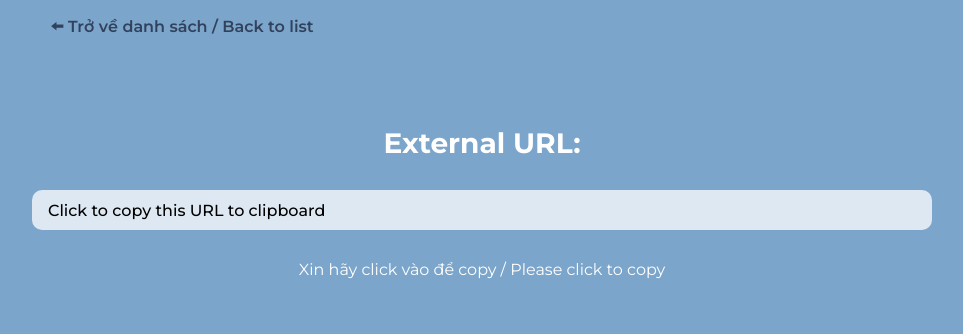
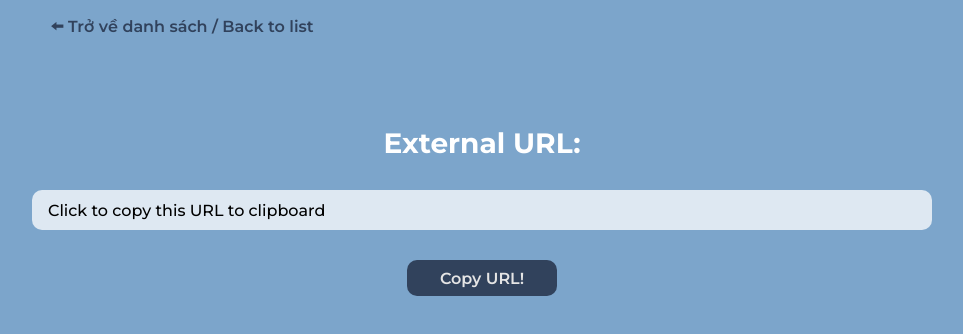
Before and after one commit to MortredN/scorm-upload, an Angular app: page /link in a window 1280 px wide. Shown: the top 334 px of the page, without its empty margins (158-1121 px from the left). Built offline with nearby package versions, Linux system fonts and the light colour scheme.

Commit message:
copy to clipboard test

```diff
--- a/package.json
+++ b/package.json
@@ -21,6 +21,7 @@
     "@angular/router": "~9.1.3",
     "adm-zip": "^0.4.14",
     "body-parser": "^1.19.0",
+    "copy-to-clipboard": "^3.3.1",
     "cors": "^2.8.5",
     "dotenv": "^8.2.0",
     "express": "^4.17.1",
--- a/src/app/link/link.component.html
+++ b/src/app/link/link.component.html
@@ -2,4 +2,4 @@
 
 <h2>External URL:</h2>
 <input type="text" id="copy-url" name="copy-url" value="Click to copy this URL to clipboard" disabled>
-<p>Xin hãy click vào để copy / Please click to copy</p>
+<div class="btn-wrap"><button (click)="copyToClipboard()" class="btn-copy">Copy URL!</button></div>
--- a/src/app/link/link.component.scss
+++ b/src/app/link/link.component.scss
@@ -26,9 +26,6 @@
 
 h2 {
     font-size: 28px;
-}
-
-h2, p {
     margin: 30px 0;
 }
 
@@ -43,14 +40,33 @@ h2, p {
     font-size: 16px;
     color: #000000;
     background-color: rgba(255, 255, 255, 0.75);
-    transition: background-color 0.25s ease-in-out;
-    cursor: pointer;
 }
 
-#copy-url:hover {
-    background-color: rgba(255, 255, 255, 0.6);
+.btn-wrap {
+    width: 150px;
+    margin: 30px auto;
 }
 
-#copy-url:active {
-    background-color: rgba(255, 255, 255, 0.45);
+.btn-copy {
+    width: 100%;
+    height: 36px;
+    font-size: 16px;
+    margin: 0;
+    border-radius: 10px;
+    border: 0;
+    font-family: 'Montserrat', sans-serif;
+    text-align: center;
+    font-weight: 600;
+    background-color: #31425C;
+    color: #E5E5E5;
+    cursor: pointer;
+    transition: background-color 0.25s ease-in-out;
 }
+
+.btn-copy:hover {
+    background-color: #27354A;
+}
+
+.btn-copy:active {
+    background-color: #18212E;
+}
--- a/src/app/link/link.component.ts
+++ b/src/app/link/link.component.ts
@@ -1,4 +1,5 @@
 import { Component, OnInit } from '@angular/core';
+import copy from 'copy-to-clipboard';
 
 @Component({
   selector: 'app-link',
@@ -12,4 +13,8 @@ export class LinkComponent implements OnInit {
   ngOnInit(): void {
   }
 
+  copyToClipboard(): void {
+    copy((document.getElementById('copy-url') as HTMLInputElement).value);
+  }
+
 }
--- a/tsconfig.json
+++ b/tsconfig.json
@@ -1,6 +1,7 @@
 {
   "compileOnSave": false,
   "compilerOptions": {
+    "allowSyntheticDefaultImports": true,
     "baseUrl": "./",
     "outDir": "./dist/out-tsc",
     "sourceMap": true,
```
Also changed, not shown: 1 other file (tests, documents, lock files or other folders).
